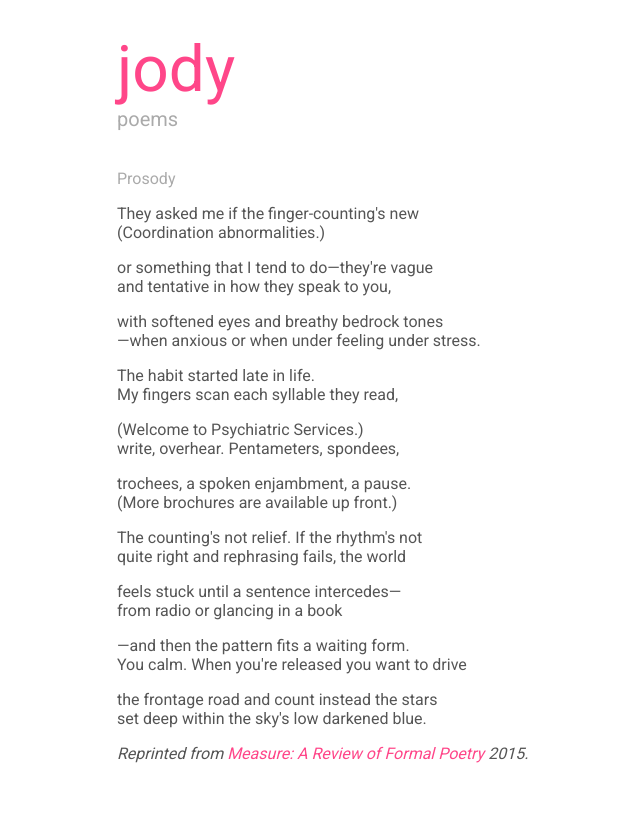
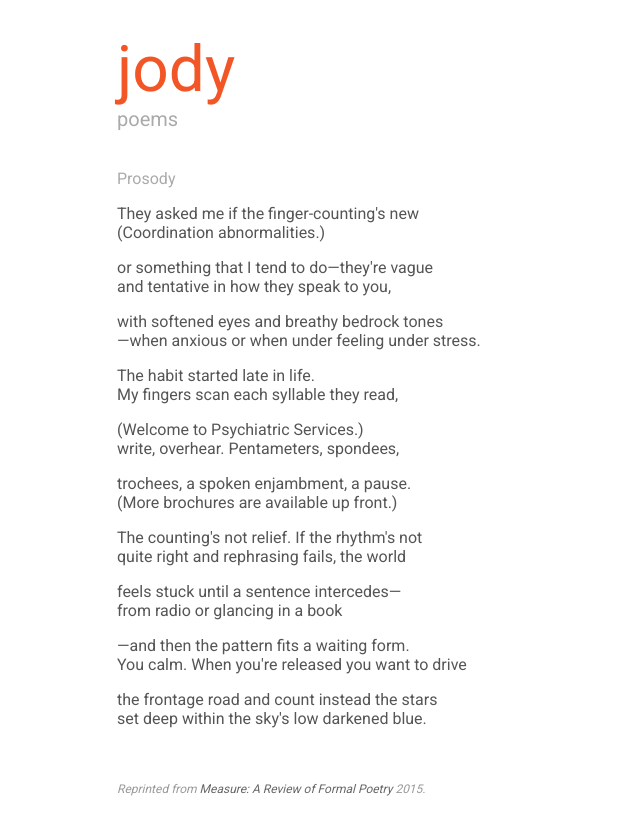
Before and after one commit to jodytate/josephtate.com, a PHP site: page /poems/prosody.html in a window 1280 px wide. Shown: the whole page, without its empty margins (203-843 px from the left). Before the commit the page ends 763 px from the top, so only its background shows below. Run offline with PHP 8.4, Linux system fonts and the light colour scheme.

Commit message:
add some new styles for poems

```diff
--- a/styles/styles.css
+++ b/styles/styles.css
@@ -40,8 +40,11 @@
 
 a {
   color: inherit;
-  text-decoration: underline;
-  -webkit-animation: hue 60s infinite linear; }
+  text-decoration: underline; }
+  a.rainbow {
+    -webkit-animation: hue 60s infinite linear; }
+  a.poems {
+    color: #777777; }
   a:link {
     color: #f35626;
     text-decoration: none; }
@@ -60,6 +63,13 @@
   font-size: 1.25rem; }
   #container.poems {
     font-size: 1rem; }
+    #container.poems p.cite {
+      margin-top: 50px; }
+      #container.poems p.cite cite {
+        font-size: .75rem;
+        color: #999999; }
+        #container.poems p.cite cite a {
+          color: #666666; }
 
 h1, h2, h3 {
   padding: 0;
--- a/styles/styles.scss
+++ b/styles/styles.scss
@@ -15,7 +15,12 @@
 a {
   color: inherit;
   text-decoration: underline;
-  -webkit-animation: hue 60s infinite linear;
+  &.rainbow {
+    -webkit-animation: hue 60s infinite linear;
+  }
+  &.poems {
+    color: #777777;
+  }
   &:link {
     color:#f35626;
     text-decoration: none;
@@ -39,6 +44,18 @@
   font-size: 1.25rem;
   &.poems {
     font-size: 1rem;
+    p {
+      &.cite {
+        margin-top: 50px;
+        cite {
+          font-size: .75rem;
+          color: #999999;
+          a {
+            color: #666666;
+          }
+        }
+      }
+    }
   }
 }
 
```
